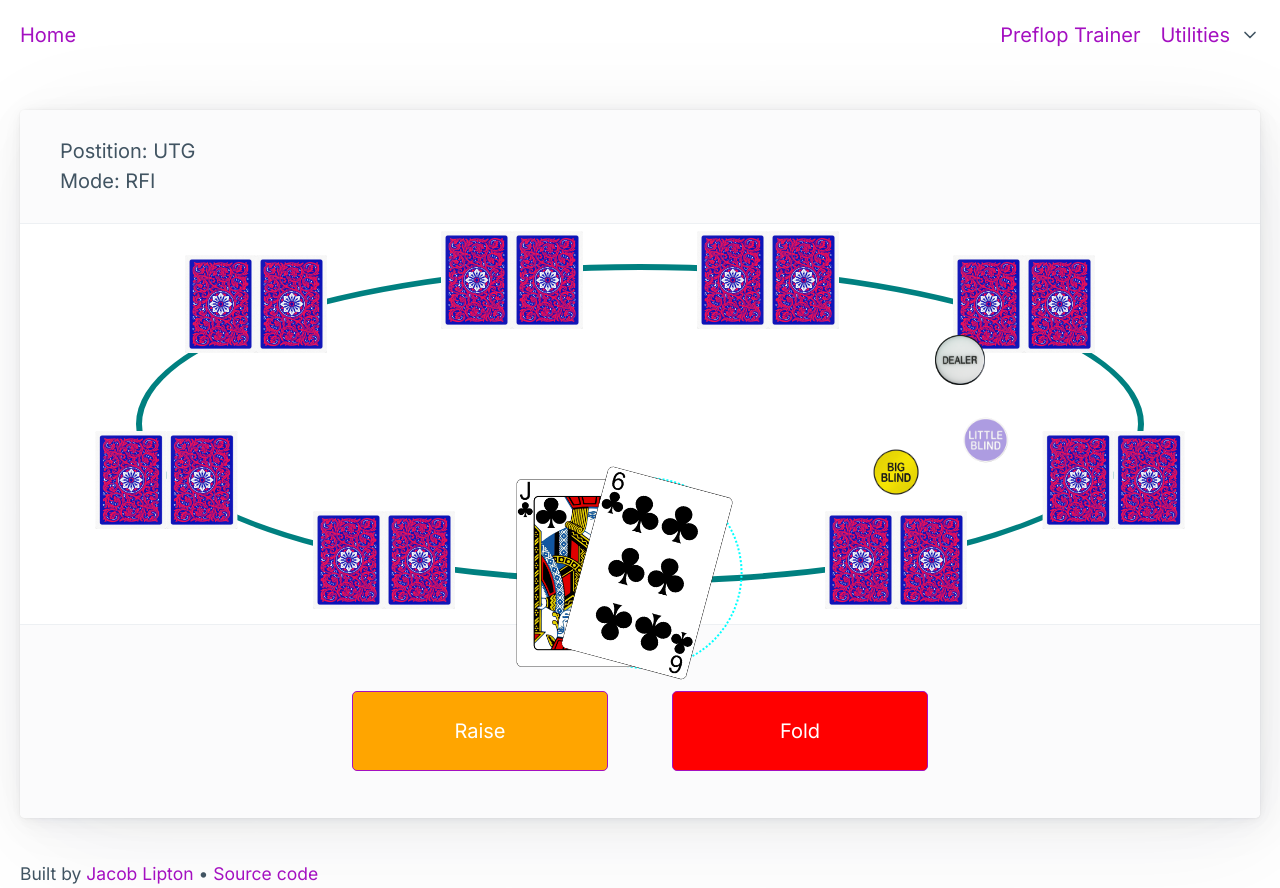
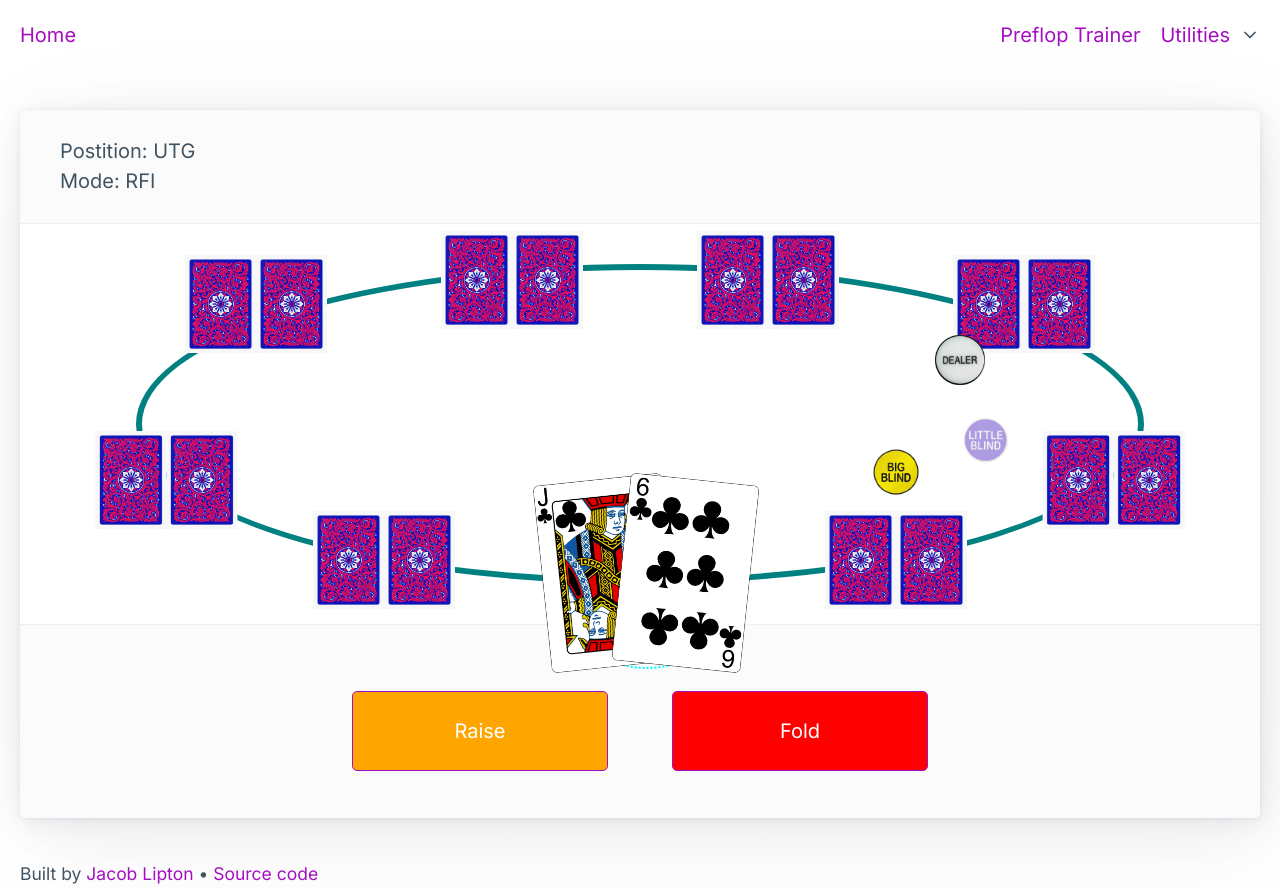
Before and after one commit to jlipton04/poker-utils-webapp, a Next.js app: page /preflop-trainer in a window 1280 px wide. Built offline with nearby package versions, Linux system fonts and the light colour scheme.

Commit message:
Tweaked hero cards to look more symmetrical

```diff
--- a/src/app/preflop-trainer/table/styles.scss
+++ b/src/app/preflop-trainer/table/styles.scss
@@ -39,8 +39,12 @@
     border-radius: 50%;
 }
 
+.card0 {
+    transform: translateX(2vw) rotate(-6deg);
+}
+
 .card1 {
-    transform: translateX(-5vw) rotate(15deg);
+    transform: translateX(-2vw) rotate(6deg);
 }
 
 .hero {
```
